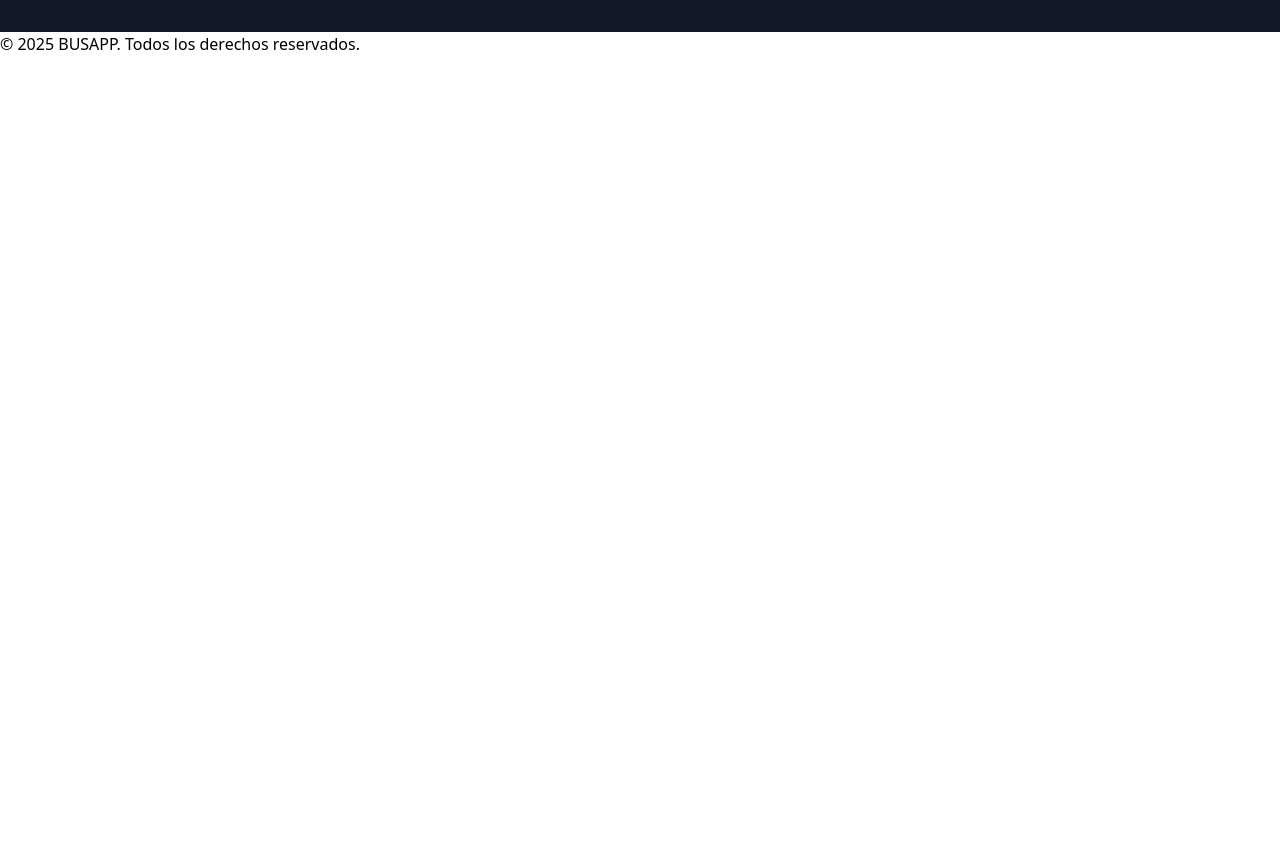
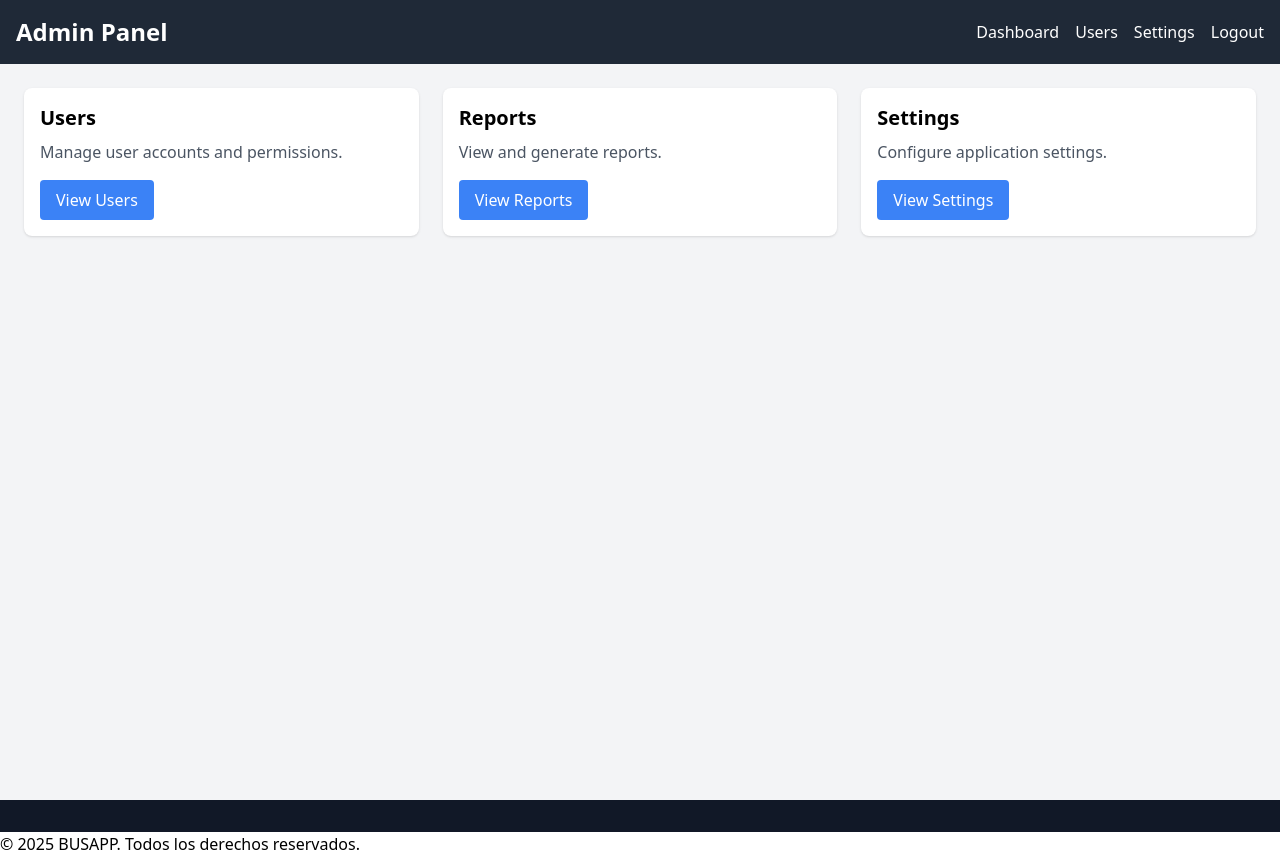
Before and after one commit to RODZER98/BUSAPP, a website: page views/admin/index.html in a window 1280 px wide. Before the commit the page ends 800 px from the top, so only its background shows below. Drawn offline with nearby package versions, Linux system fonts and the light colour scheme.

Commit message:
"echandole_pierna"

```diff
--- a/views/admin/index.html
+++ b/views/admin/index.html
@@ -9,6 +9,39 @@
 </head>
 <body>
 
+  <div class="min-h-screen flex flex-col">
+    <header class="bg-gray-800 text-white p-4 flex justify-between items-center">
+      <h1 class="text-2xl font-bold">Admin Panel</h1>
+      <nav>
+        <ul class="flex space-x-4">
+          <li><a href="#" class="hover:text-gray-400">Dashboard</a></li>
+          <li><a href="#" class="hover:text-gray-400">Users</a></li>
+          <li><a href="#" class="hover:text-gray-400">Settings</a></li>
+          <li><a href="#" class="hover:text-gray-400">Logout</a></li>
+        </ul>
+      </nav>
+    </header>
+    <main class="flex-grow p-6 bg-gray-100">
+      <div class="grid grid-cols-1 md:grid-cols-2 lg:grid-cols-3 gap-6">
+        <div class="bg-white p-4 rounded-lg shadow hover:shadow-lg transition-shadow duration-300">
+          <h2 class="text-xl font-semibold mb-2">Users</h2>
+          <p class="text-gray-600">Manage user accounts and permissions.</p>
+          <button class="mt-4 bg-blue-500 text-white px-4 py-2 rounded hover:bg-blue-600 transition-colors duration-300">View Users</button>
+        </div>
+        <div class="bg-white p-4 rounded-lg shadow hover:shadow-lg transition-shadow duration-300">
+          <h2 class="text-xl font-semibold mb-2">Reports</h2>
+          <p class="text-gray-600">View and generate reports.</p>
+          <button class="mt-4 bg-blue-500 text-white px-4 py-2 rounded hover:bg-blue-600 transition-colors duration-300">View Reports</button>
+        </div>
+        <div class="bg-white p-4 rounded-lg shadow hover:shadow-lg transition-shadow duration-300">
+          <h2 class="text-xl font-semibold mb-2">Settings</h2>
+          <p class="text-gray-600">Configure application settings.</p>
+          <button class="mt-4 bg-blue-500 text-white px-4 py-2 rounded hover:bg-blue-600 transition-colors duration-300">View Settings</button>
+        </div>
+      </div>
+    </main>
+  </div>
+
 
     <footer class="bg-gray-900 text-white p-4 text-center"></footer>
     <p>© 2025 BUSAPP. Todos los derechos reservados.</p>
```
Also changed, not shown: views/components/nav.js (+66 -2 lines), views/geo/index.html (+9 -2 lines), views/pagos/index.html (+6 -1 lines).
